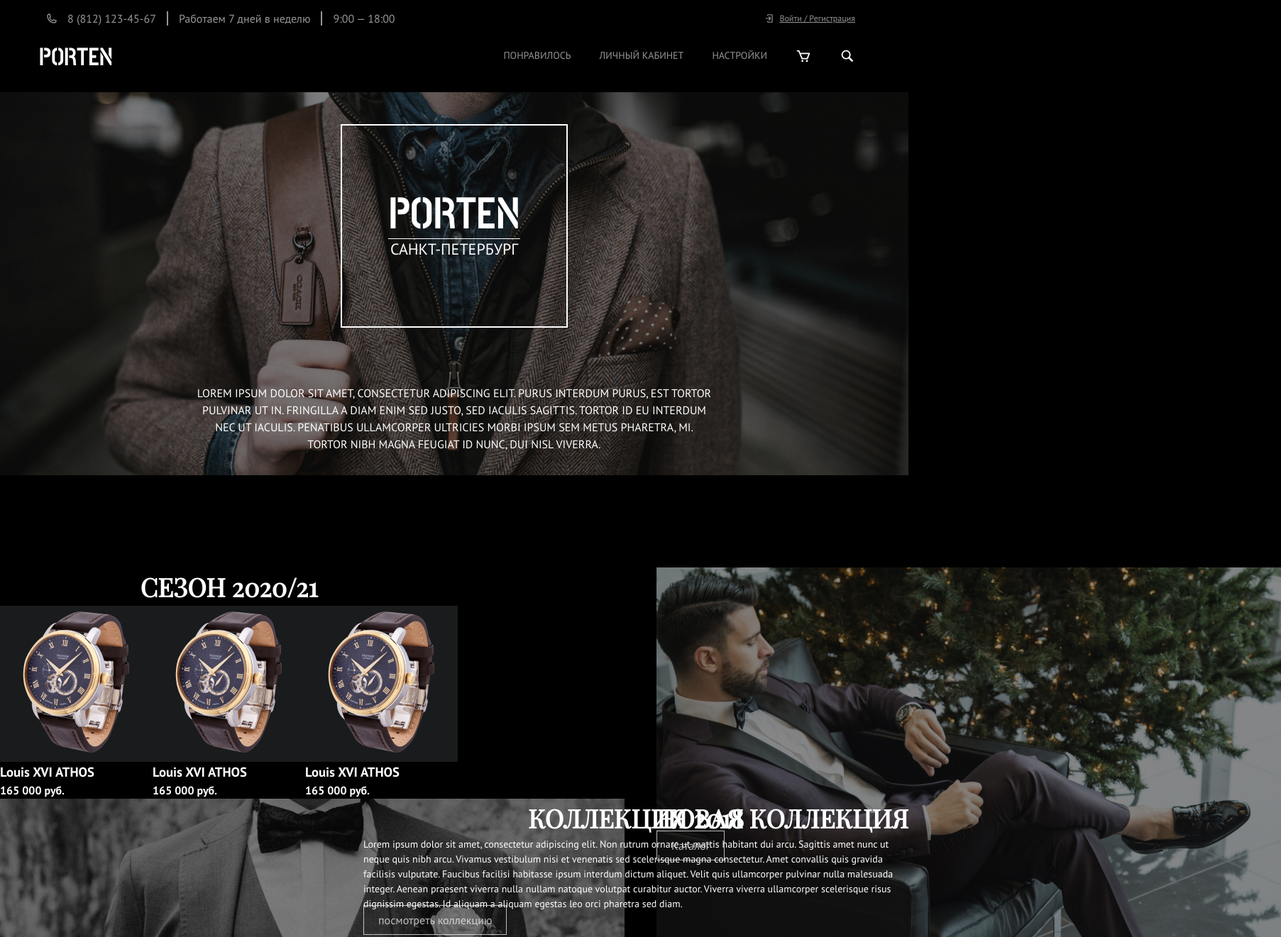
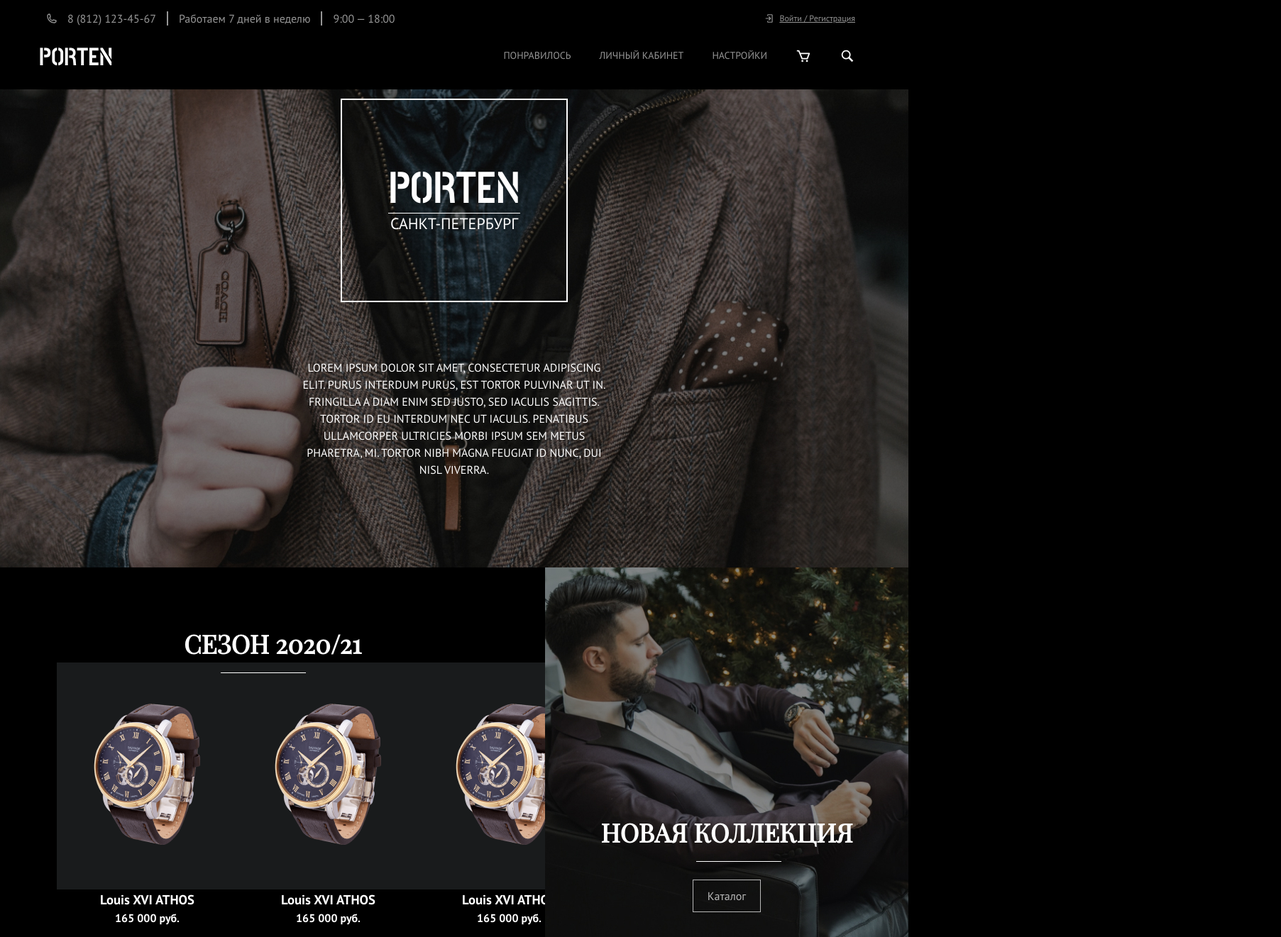
Before and after one commit to nazarPryt/Porten, a plain HTML site: page index.html in a window 1280 px wide. Shown: the top 1321 px of the page at 71% size, 1805 px wide, since content can reach past the window. Drawn offline with Linux system fonts and the light colour scheme.

Commit message:
fixed ~colection section~

```diff
--- a/index.html
+++ b/index.html
@@ -30,7 +30,11 @@
             </div>
         </div>
     </header>
-    <section class="main">
+    <main class="page">
+        <div class="main-screen">
+            <div class="main-screen__bg">
+                <img src="img/main-bg.jpg" alt="bg">
+            </div>
             <div class="main__inner">
                 <div class="main__title-wrap">
                     <h1 class="main__title">porten</h1>
@@ -38,7 +42,7 @@
                 </div>
                 <p class="main__about">Lorem ipsum dolor sit amet, consectetur adipiscing elit. Purus interdum purus, est tortor pulvinar ut in. Fringilla a diam enim sed justo, sed iaculis sagittis. Tortor id eu interdum nec ut iaculis. Penatibus ullamcorper ultricies morbi ipsum sem metus pharetra, mi. Tortor nibh magna feugiat id nunc, dui nisl viverra.</p>
             </div>
-    </section>
+        </div>
 
         <section class="colection">
             <div class="colection__inner">
@@ -81,7 +85,7 @@
                 </div>
             </div>
         </section>
-
+    </main>
 
 
 
--- a/style.css
+++ b/style.css
@@ -24,21 +24,6 @@ ul[class],
 ol[class] {
   list-style: none;
 }
-.ibg{
-    background-position: center;
-    background-size: cover;
-    background-repeat: no-repeat;
-    position: relative;
-}
-.ibg img{
-    width: 0;
-    height: 0;
-    position: absolute;
-    top: 0;
-    left: 0;
-    opacity: 0;
-    visibility: hidden;
-}
 body {
     background-color: black;
     color: white;
@@ -63,6 +48,7 @@ body {
     width: 100%;
     padding-top: 14px;
     background-color: black;
+    z-index: 100;
 }
 .header__inner {
     display: flex;
@@ -132,19 +118,36 @@ body {
 }
 
 /*  Main    */
-.main {
+.page {
+
+}
+.main-screen {
+    position: relative;
+    width: 100%;
+    height: 100vh;
     display: flex;
-    flex-direction: column;
+    align-items: center;
     justify-content: center;
-    align-items: center;
+}
+.main-screen__bg {
+  position: absolute;
+  top: 0;
+  left: 0;
+  z-index: -1;
+  overflow: hidden;
+}
+.main-screen__bg img {
+    width: 100%;
+    height: 100vh;
+    object-fit: cover;
+}
+
+
+.main__inner {
+    flex: 0 0 35%;
+    padding-top: 12px;
+    text-transform: uppercase;
     text-align: center;
-    text-transform: uppercase;
-    height: 100vh;
-    background: url(img/main-bg.jpg) no-repeat center/contain;
-}
-.main__inner {
-    max-width: 730px;
-    padding-top: 12px;
 }
 .main__title-wrap {
     max-width: 320px;
@@ -182,11 +185,14 @@ body {
     position: absolute;
     width: 120px;
     height: 1px;
-    bottom: -20px;
+    bottom: -15px;
+    left: 38%;
+    background-color: white;
 }
 .section_btn {
     color: white;
     padding: 10px 20px;
+    margin-top: 40px;
     text-decoration: none;
     border: 1px solid white;
     opacity: 0.7;
@@ -198,35 +204,50 @@ body {
 .section-about {
     font-size: 14px;
     font-weight: 400;
+    margin: 50px 0;
 }
 
 .colection__inner {
     display: flex;
     justify-content: space-between ;
-    max-height: 730px;
+    height: 100%;
 }
 .colection__inner__about__wrapper {
     display: flex;
+    justify-content: space-between;
+    align-items: center;
 }
 colection__inner__about__wrapper-card {
-    margin: 20px;
+    flex: 1 0 33.33%;
+
 }
 .card__foto {
     background-color: #191B1C;
+    padding: 50px 20px;
 }
 .colection__inner__about {
-    max-width: 60%;
+    flex: 0 0 60%;
+    overflow: hidden;
+    padding: 80px;
+    text-align: center;
 }
 .colection__inner__photo {
-    max-width: 40%;
+    flex: 0 0 40%;
+    overflow: hidden;
+    position: relative;
+    display: flex;
+    flex-direction: column;
+    justify-content: flex-end;
+    align-items: center;
+    padding-bottom: 100px;
 }
 .colection__inner__photo-bg {
     width: 100%;
-    height: 100%;
+    height: auto;
     overflow: hidden;
+    object-fit: cover;
+    position: absolute;
+    top: 0;
+    left: 0;
+    z-index: -1;
 }
-.colection__inner__photo-bg img{
-    position: absolute;
-    z-index: -1;
-    object-fit: cover;
-}
```
Also changed, not shown: app.js (deleted, +0 -10 lines). Lines whose indentation alone changed are shown as unchanged.
